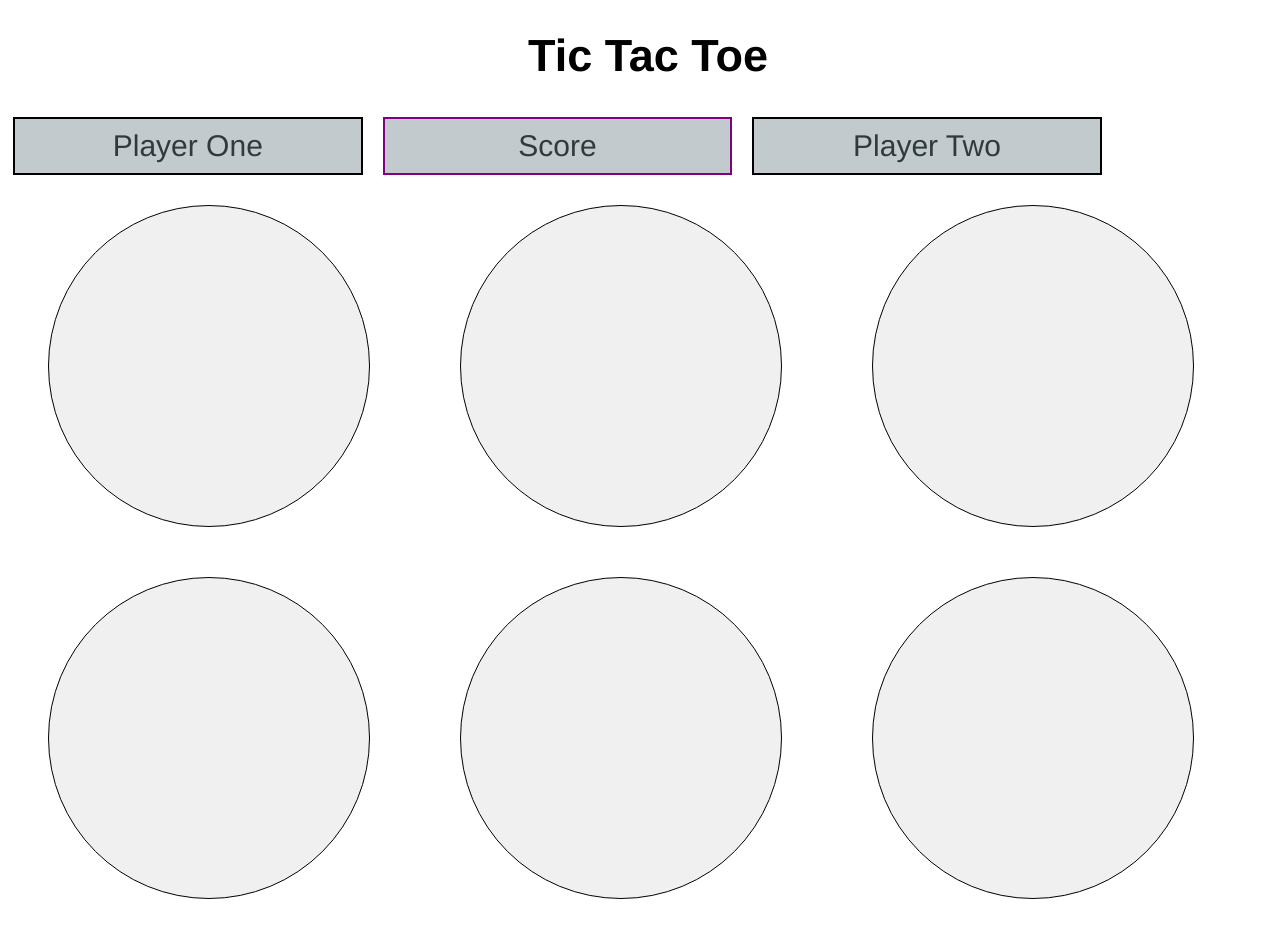
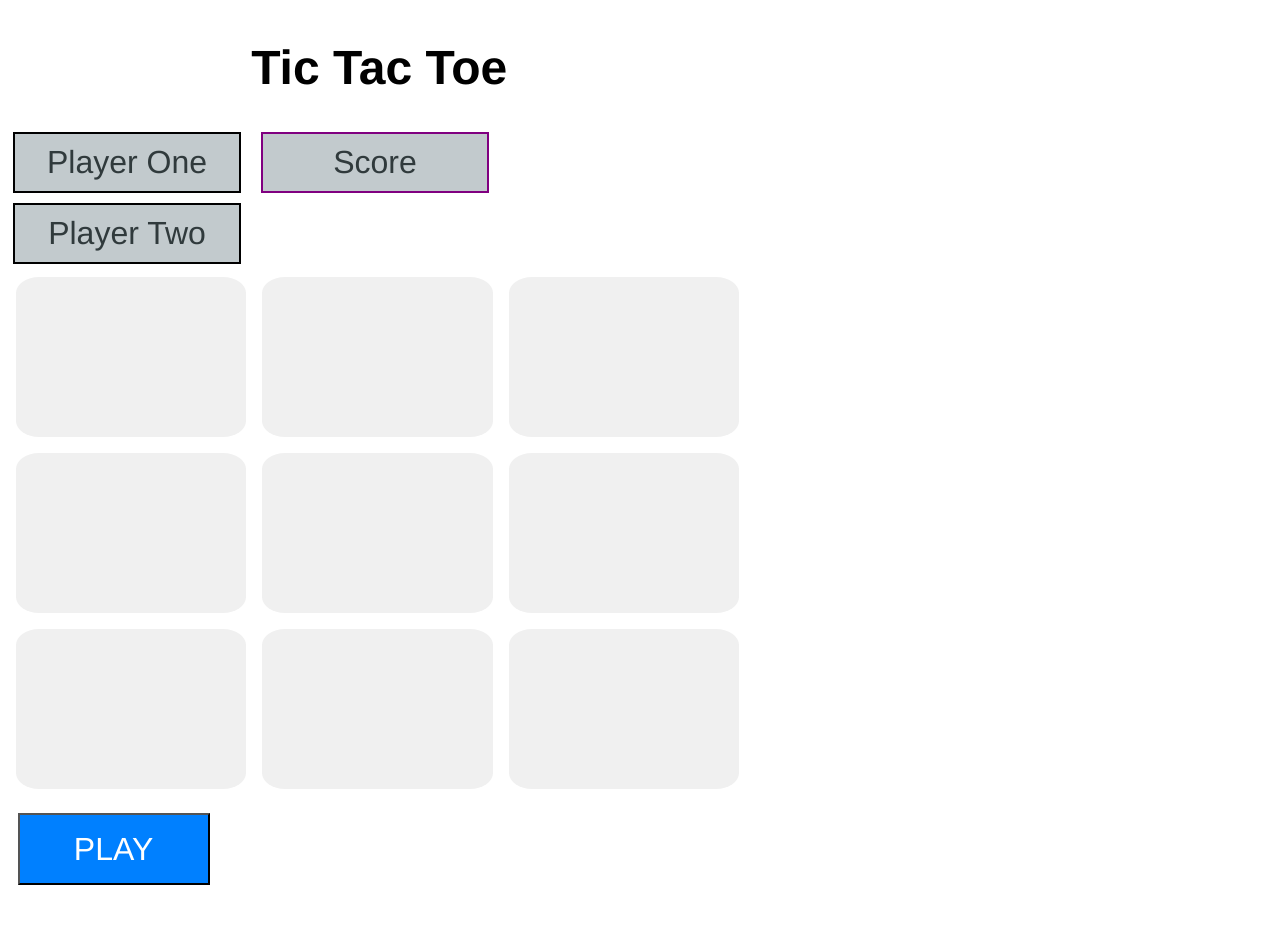
Before and after one commit to kaushalpatel922/project-one, a plain HTML site: page index.html in a window 1280 px wide. Shown: the top 946 px of the page. After the commit the page ends 909 px from the top, so only its background shows below. Drawn offline with Linux system fonts and the light colour scheme.

Commit message:
updates that i needed to make

```diff
--- a/main.js
+++ b/main.js
@@ -1,8 +1,15 @@
 var gameRunning = false;
 var turn = 0;
 var squaresFilled = 0;
-var kashu;
-var sweetu;
+var s1;
+var s2;
+var s3;
+var s4;
+var s5;
+var s6;
+var s7;
+var s8;
+var s9;
 
 var playButton = document.querySelector("#playTTT");
 playButton.addEventListener("click", function (){
@@ -21,6 +28,6 @@ var boxOne = document.querySelector("#boxOne");
 boxOne.addEventListener("mouseover", function () {
   this.innerHTML = "Hello World";
   for (var i = 0; i < 1; i++) {
-    this.innerHTML =
+    this.innerHTML = "";
   }
 });
--- a/style.css
+++ b/style.css
@@ -1,25 +1,28 @@
 * {
   font-family: Helvetica,sans-serif;
-  width: 100vw;
+  width: 58vw;
+  overflow: auto;
 }
 
 .container {
   /*widows: ;: 1100px;*/
   margin: 0 auto;
   text-align: center;
+  position: relative;
 }
 
 .main_title {
   text-align: center;
-  font-size: 45px;
+  font-size: 3em;
+  position: relative;
 }
 
 .players {
   float: left;
-  width: 27vw;
+  width: 17.5vw;
   height: auto;
   text-align: center;
-  font-size: 30px;
+  font-size: 2em;
   border: 2px solid black;
   padding-top: 10px;
   padding-bottom: 10px;
@@ -31,10 +34,10 @@
 
 .score {
   float: left;
-  width: 27vw;
+  width: 17.5vw;
   height: auto;
   text-align: center;
-  font-size: 30px;
+  font-size: 2em;
   border: 2px solid purple;
   padding-bottom: 10px;
   padding-top: 10px;
@@ -45,36 +48,31 @@
 }
 
 #playTTT {
-  width: 85vw;
-  height: 35px;
-  font-size:25px;
-  margin-left: 5px;
+  width: 15vw;
+  height: 9vh;
+  font-size:2em;
+  margin-left: 0.3em;
+  margin-top: 0.5em;
+  margin-bottom: 0.5em;
   background-color:#0080ff;
   color: white;
+  cursor: pointer;
 }
 
 .box {
-  /*width: 22vw;
-  height: 140px;*/
-  width: 320px;
-  height: 320px;
-  border-radius: 50%;
-  border: 1px solid black;
+  width: 18vw;
+  height: 160px;
+  /*width: 320px;
+  height: 320px;*/
+  border-radius: 10%;
   display:flex;
   float: left;
-  margin-right: 50px;
-  margin-left: 40px;
-  margin-top: 25px;
-  margin-bottom: 25px;
+  margin: 0.5em;
   background-color: #f0f0f0;
-  b
+
 }
 
 .box:hover {
-  background-color: #dadada;
-  outline: 3px solid black;
-  outline-offset: 1px;
-  margin-top: 25px;
-  border-radius:50%;
-
+  background-color: #343436;
+  cursor: pointer;
 }
--- /dev/null
+++ b/sweetu/main.js
@@ -0,0 +1 @@
+var a = 0;
--- /dev/null
+++ b/sweetu/style.css
@@ -0,0 +1,4 @@
+body {
+  background:
+
+}
```
Also changed, not shown: sweetu/index.html (added, +14 -0 lines).
